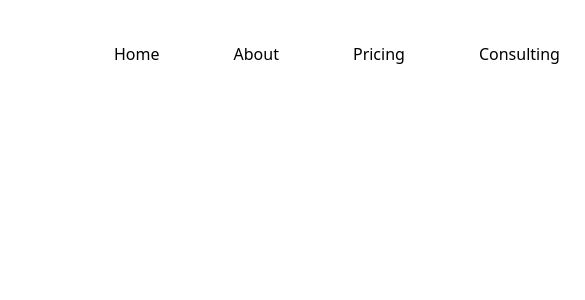
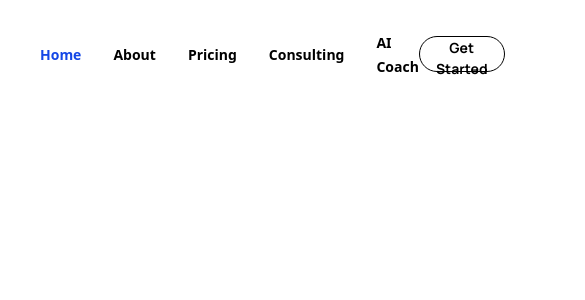
Before and after one commit to masud040/salesRank, a Next.js app: page / in a window 390 px wide. Shown: the top 300 px of the page, 585 px wide, since content can reach past the window. Built offline with nearby package versions, Linux system fonts and the light colour scheme.

Commit message:
done navbar

```diff
--- a/app/components/shared/Navbar.js
+++ b/app/components/shared/Navbar.js
@@ -4,8 +4,8 @@ import Navlink from "./Navlink";
 export default function Navbar() {
   return (
     <nav className="max-w-[1440px] mx-auto w-full py-[30px] px-[40px] flex-between">
-      <ul className="flex-start gap-[74px]">
-        <li>
+      <ul className="flex-start gap-8 md:gap-14 lg:gap-[74px]">
+        <li className="hidden lg:block">
           <Image src={Logo} alt="logo" width={238} height={48} />
         </li>
 
@@ -15,7 +15,9 @@ export default function Navbar() {
         <Navlink name="Consulting" href="/consulting" />
         <Navlink name="AI Coach" href="/ai-coach" />
       </ul>
-      <button>Get Started</button>
+      <button className="border px-[16px] h-9 md:h-[48px] rounded-full border-black font-bold text-[14px] md:text-[16px] font-manrope">
+        Get Started
+      </button>
     </nav>
   );
 }
--- a/app/components/shared/Navlink.js
+++ b/app/components/shared/Navlink.js
@@ -4,10 +4,17 @@ import { usePathname } from "next/navigation";
 
 export default function Navlink({ name, href }) {
   const pathName = usePathname();
-  console.log(pathName);
+  ``;
   return (
     <li>
-      <Link href={href}>{name}</Link>
+      <Link
+        href={href}
+        className={`font-semibold text-[14px] font-plus_jakarta_sans ${
+          pathName === href && "text-blue-700"
+        } transition-colors duration-300`}
+      >
+        {name}
+      </Link>
     </li>
   );
 }
--- a/app/globals.css
+++ b/app/globals.css
@@ -1,13 +1,7 @@
 @import "tailwindcss";
 
-:root {
-  --background: #ffffff;
-  --foreground: #171717;
-}
-
 @theme inline {
-  --color-background: var(--background);
-  --color-foreground: var(--foreground);
+  --color-black: "#010205";
   --font-manrope: var(--font-manrope);
   --font-lato: var(--font-lato);
   --font-questrail: var(--font-questrail);
```
